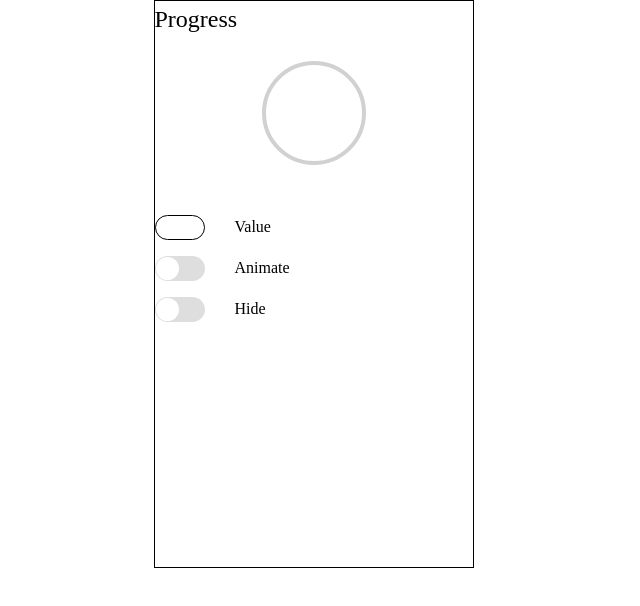
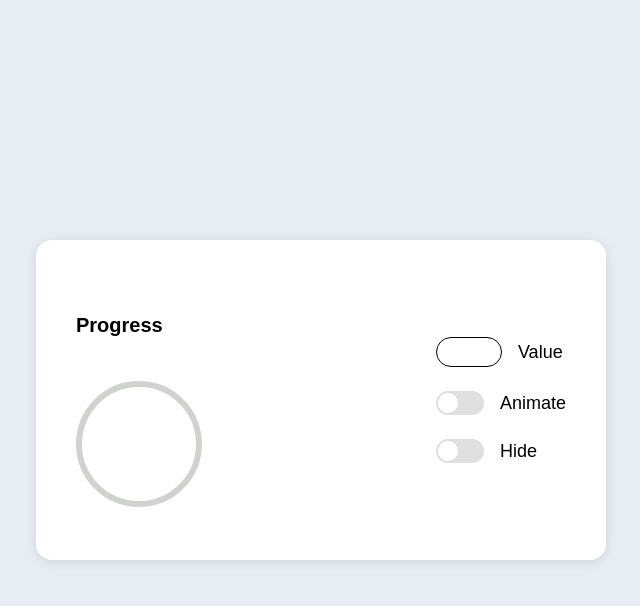
Before and after one commit to Tamerlan19/ozon-project, a website: page index.html in a window 1280 px wide. Shown: the whole page, without its empty margins (319-959 px from the left). Drawn offline with Linux system fonts and the light colour scheme.

Commit message:
finalrealese

```diff
--- a/css/null.css
+++ /dev/null
@@ -1,181 +0,0 @@
-/**
-  Нормализация блочной модели
- */
-*,
-::before,
-::after {
-  box-sizing: border-box;
-}
-
-/**
-   Убираем внутренние отступы слева тегам списков,
-   у которых есть атрибут class
-  */
-:where(ul, ol):where([class]) {
-  padding-left: 0;
-}
-
-/**
-   Убираем внешние отступы body и двум другим тегам,
-   у которых есть атрибут class
-  */
-body,
-:where(blockquote, figure):where([class]) {
-  margin: 0;
-}
-
-/**
-   Убираем внешние отступы вертикали нужным тегам,
-   у которых есть атрибут class
-  */
-:where(h1, h2, h3, h4, h5, h6, p, ul, ol, dl):where([class]) {
-  margin-block: 0;
-}
-
-:where(dd[class]) {
-  margin-left: 0;
-}
-
-:where(fieldset[class]) {
-  margin-left: 0;
-  padding: 0;
-  border: none;
-}
-
-/**
-   Убираем стандартный маркер маркированному списку,
-   у которого есть атрибут class
-  */
-:where(ul[class]) {
-  list-style: none;
-}
-
-:where(address[class]) {
-  font-style: normal;
-}
-
-/**
-   Обнуляем вертикальные внешние отступы параграфа,
-   объявляем локальную переменную для внешнего отступа вниз,
-   чтобы избежать взаимодействие с более сложным селектором
-  */
-p {
-  --paragraphMarginBottom: 24px;
-
-  margin-block: 0;
-}
-
-/**
-   Внешний отступ вниз для параграфа без атрибута class,
-   который расположен не последним среди своих соседних элементов
-  */
-p:where(:not([class]):not(:last-child)) {
-  margin-bottom: var(--paragraphMarginBottom);
-}
-
-/**
-   Упрощаем работу с изображениями и видео
-  */
-img,
-video {
-  display: block;
-  max-width: 100%;
-  height: auto;
-}
-
-/**
-   Наследуем свойства шрифт для полей ввода
-  */
-input,
-textarea,
-select,
-button {
-  font: inherit;
-}
-
-html {
-  /**
-     Пригодится в большинстве ситуаций
-     (когда, например, нужно будет "прижать" футер к низу сайта)
-    */
-  height: 100%;
-  /**
-     Убираем скачок интерфейса по горизонтали
-     при появлении / исчезновении скроллбара
-    */
-  scrollbar-gutter: stable;
-}
-
-/**
-   Плавный скролл
-  */
-html,
-:has(:target) {
-  scroll-behavior: smooth;
-}
-
-body {
-  /**
-     Пригодится в большинстве ситуаций
-     (когда, например, нужно будет "прижать" футер к низу сайта)
-    */
-  min-height: 100%;
-  /**
-     Унифицированный интерлиньяж
-    */
-  line-height: 1.5;
-}
-
-/**
-   Нормализация высоты элемента ссылки при его инспектировании в DevTools
-  */
-a:where([class]) {
-  display: inline-flex;
-}
-
-/**
-   Курсор-рука при наведении на элемент
-  */
-button,
-label {
-  cursor: pointer;
-}
-
-/**
-   Приводим к единому цвету svg-элементы
-   (за исключением тех, у которых уже указан
-   атрибут fill со значением 'none' или начинается с 'url')
-  */
-:where([fill]:not([fill='none'], [fill^='url'])) {
-  fill: currentColor;
-}
-
-/**
-   Чиним баг задержки смены цвета при взаимодействии с svg-элементами
-  */
-svg * {
-  transition-property: fill, stroke;
-}
-
-/**
-   Приведение рамок таблиц в классический 'collapse' вид
-  */
-:where(table) {
-  border-collapse: collapse;
-  border-color: currentColor;
-}
-
-/**
-   Удаляем все анимации и переходы для людей,
-   которые предпочитают их не использовать
-  */
-@media (prefers-reduced-motion: reduce) {
-  *,
-  ::before,
-  ::after {
-    animation-duration: 0.01ms !important;
-    animation-iteration-count: 1 !important;
-    transition-duration: 0.01ms !important;
-    scroll-behavior: auto !important;
-  }
-}
--- a/css/style.css
+++ b/css/style.css
@@ -1,106 +1,174 @@
-@import url(null.css);
+@import '../node_modules/@a1rth/css-normalize/index.css';
+body {
+  margin: 0;
+  padding: 0;
+  font-family: sans-serif;
+  background-color: #e8edf3;
+  display: flex;
+  justify-content: center;
+  align-items: center;
+  height: 100vh;
+}
+
 .main {
   display: flex;
   flex-direction: column;
   align-items: center;
+}
 
-  min-height: 100vh;
-
-}
-.wraper{
+.wraper {
   width: 320px;
   height: 568px;
-  border:#000000 1px solid;
+  background: #ffffff;
+  border-radius: 16px;
+  box-shadow: 0 2px 12px rgba(0, 0, 0, 0.1);
+  display: flex;
+  flex-direction: column;
+  justify-content: flex-start;
+  gap: 20px;
+  padding: 24px 16px;
+  box-sizing: border-box;
 }
+
 .progress {
   display: flex;
   flex-direction: column;
   align-items: center;
-  margin-bottom: 40px;
-  font-size: 24px;
-}
-.progress__title{
-  align-self: flex-start;
-}
-.progress__arc {
-  transition: stroke-dashoffset 0.5s ease;
-}
-.progress__circle {
-  transition: opacity 0.3s ease, transform 0.3s ease;
-  opacity: 1;
-  transform: scale(1);
-  will-change: opacity, transform;
+  gap: 24px;
+  margin-top: 20px;
 }
 
+.panel {
+  margin-top: auto;
+  margin-bottom: 40px;
+}
+
+.progress__title {
+  align-self: flex-start;
+  font-size: 20px;
+  font-weight: 600;
+  margin: 0;
+}
+
+.progress__circle {
+  width: 126px;
+  height: 126px;
+}
 .progress__circle--hidden {
   opacity: 0;
-  transform: scale(0.95);
+  transform: scale(0.9);
   pointer-events: none;
+  transition: opacity 0.3s ease, transform 0.3s ease;
 }
+
 
 
 .panel__controls {
   display: flex;
   flex-direction: column;
-  justify-content: space-between;
-  gap: 16px;
-  width: 90%;
-  max-width: 320px;
+  gap: 24px;
 }
 
 .control {
   display: flex;
-  flex-direction: row;
-  gap: 30px;
+  align-items: center;
+  justify-content: flex-start;
+  gap: 16px;
+  width: 200px;
+}
+
+.control__subtitle {
+  font-size: 18px;
+  font-weight: 500;
 }
 
 .control__toggle {
+  position: relative;
   display: inline-block;
-  flex-shrink: 0;
-  width: 50px;
-  height: 25px;
-  background-color: #dedede;
+  width: 48px;
+  height: 24px;
+  background-color: #e0e0e0;
   border-radius: 50px;
+  transition: background-color 0.3s ease;
   cursor: pointer;
 }
 
 .control__toggle::before {
   content: '';
   position: absolute;
-  width: 23px;
-  height: 23px;
-  margin: 1px;
-  border-radius: 50px;
-  background-color: #ffffff;
-  transition: 250ms;
+  width: 20px;
+  height: 20px;
+  top: 2px;
+  left: 2px;
+  background-color: #fff;
+  border-radius: 50%;
+  transition: transform 0.3s ease;
 }
 
 .control__input:checked + .control__toggle {
-  background-color: #24c229;
+  background-color: #5c3bfc;
 }
 
 .control__input:checked + .control__toggle::before {
-  transform: translateX(25px);
+  transform: translateX(24px);
 }
 
-
-/* скрываю инпуты где есть переключатель */
 .control__input[type='checkbox'] {
   position: absolute;
   width: 0;
   height: 0;
-  padding: 0;
-  margin: -1px;
-  overflow: hidden;
-  border: 0;
+  opacity: 0;
 }
-/* скрываю инпут с текстом */
+
 .control__input[type='text'] {
-  display: inline-block;
-  width: 50px;
-  height: 25px;
-  border: #000000 1px solid;
-  border-radius: 50px;
-  padding: 2px;
+  width: 48px;
+  height: 24px;
+  border: 1px solid #000;
+  border-radius: 16px;
   text-align: center;
+  font-size: 14px;
+  padding: 2px 8px;
 }
+
+@media (orientation: landscape) {
+  .wraper {
+    width: 570px;
+    height: 320px;
+    flex-direction: row;
+    align-items: center;
+    justify-content: space-between;
+    padding: 24px 40px;
+  }
+
+  .progress {
+    margin-top: 0;
+    margin-right: 40px;
+  }
+
+  .panel {
+    margin-top: 0;
+    margin-bottom: 0;
+    margin-left: auto;
+  }
+
+  .panel__controls {
+    display: flex;
+    flex-direction: column;
+    gap: 24px;
+    align-items: flex-end;
+    justify-content: center;
+    height: 100%;
+  }
+
+  .control {
+    display: flex;
+    align-items: center;
+    justify-content: flex-start;
+    gap: 16px;
+    width: 100%;
+  }
+
+  .control__subtitle {
+    margin-left: 0;
+  }
+}
--- a/index.html
+++ b/index.html
@@ -2,7 +2,7 @@
 <html lang="en">
   <head>
     <meta charset="UTF-8" />
-    <meta name="viewport" content="width=device-width, initial-scale=1.0" />
+    <meta name="viewport" content="width=device-width, initial-scale=1.0, maximum-scale=1.0, user-scalable=no" />
     <link rel="stylesheet" href="/css/style.css" />
     <title>Ozon</title>
   </head>
@@ -11,41 +11,42 @@
         <div class="wraper">
       <div class="progress">
         <div class="progress__title">
-          <p>Progress<p>
+          <p>Progress</p>
         </div>
 <div class="progress__circle">
   <svg
-            width="104"
-            height="104"
-            viewBox="0 0 104 104"
+    width="126"
+    height="126"
+    viewBox="0 0 126 126"
     fill="none"
     xmlns="http://www.w3.org/2000/svg"
   >
 
     <circle
-              cx="52"
-              cy="52"
-              r="50"
+      cx="63"
+      cy="63"
+      r="60"
       stroke="#CFD2CF"
-              stroke-width="4"
+      stroke-width="6"
       fill="none"
     />
 
 
     <circle
       class="progress__arc"
-              cx="52"
-              cy="52"
-              r="50"
+      cx="63"
+      cy="63"
+      r="60"
       stroke="#24C229"
-              stroke-width="4"
+      stroke-width="6"
       fill="none"
-              stroke-dasharray="314"
-              stroke-dashoffset="314"
-              transform="rotate(-90 52 52)"
+      stroke-dasharray="377"
+      stroke-dashoffset="377"
+      transform="rotate(-90 63 63)"
     />
   </svg>
 </div>
+
 
     </div>
 
@@ -62,7 +63,7 @@
           <div class="control__subtitle">Animate</div>
         </div>
 
-        <div class="control ">
+        <div class="control control--value">
           <input class="control__input" type="checkbox" id="hide-toggle" />
           <label for="hide-toggle" class="control__toggle"></label>
           <div class="control__subtitle">Hide</div>
--- /dev/null
+++ b/package.json
@@ -0,0 +1,5 @@
+{
+  "dependencies": {
+    "@a1rth/css-normalize": "^1.1.9"
+  }
+}
--- a/sctipts/main.js
+++ b/sctipts/main.js
@@ -1,21 +1,33 @@
 const hideToggle = document.getElementById('hide-toggle');
 const progressCircle = document.querySelector('.progress__circle');
+
+const arc = document.querySelector('.progress__arc');
+const input = document.getElementById('value-input');
+
+const animateToggle = document.getElementById('animate-toggle');
+
 
 hideToggle.addEventListener('change', () => {
   progressCircle.classList.toggle('progress__circle--hidden', hideToggle.checked);
 });
 
-const arc = document.querySelector('.progress__arc');
-const input = document.getElementById('value-input');
 
-const CIRCLE_LENGTH = 2 * Math.PI * 50;
+animateToggle.addEventListener('change', () => {
+  if (animateToggle.checked) {
+    arc.style.transition = 'stroke-dashoffset 0.6s ease-in-out';
+  } else {
+    arc.style.transition = 'none';
+  }
+});
+
+
+
+const CIRCLE_LENGTH = 2 * Math.PI * 60;
 
 input.addEventListener('input', () => {
-
   let value = parseInt(input.value, 10);
-  if (isNaN(value)) value = 0;
+  if (isNaN(value) || value === '') value = 0;
   value = Math.max(0, Math.min(100, value));
-
   const offset = CIRCLE_LENGTH * (1 - value / 100);
   arc.style.strokeDashoffset = offset;
 });
```
Also changed, not shown: README.md (added), 1 other file. Lines whose indentation alone changed are shown as unchanged.
